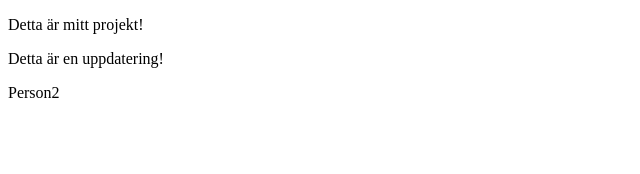
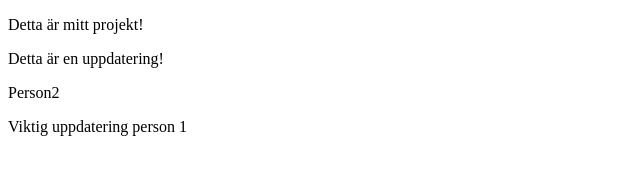
Before and after one commit to AntoniaCarlstrom/GritJWS232, a plain HTML site: page index.html in a window 1280 px wide. Shown: the whole page, without its empty margins (0-640 px from the left). Drawn offline with Linux system fonts and the light colour scheme.

Commit message:
viktig uppdatering person 1

```diff
--- a/index.html
+++ b/index.html
@@ -10,5 +10,6 @@
     <p>Detta är mitt projekt!</p>
 <p>Detta är en uppdatering!</p>
 <p>Person2</p>
+<p>Viktig uppdatering person 1</p>
 </body>
 </html>
```
Also changed, not shown: 1 other file.
